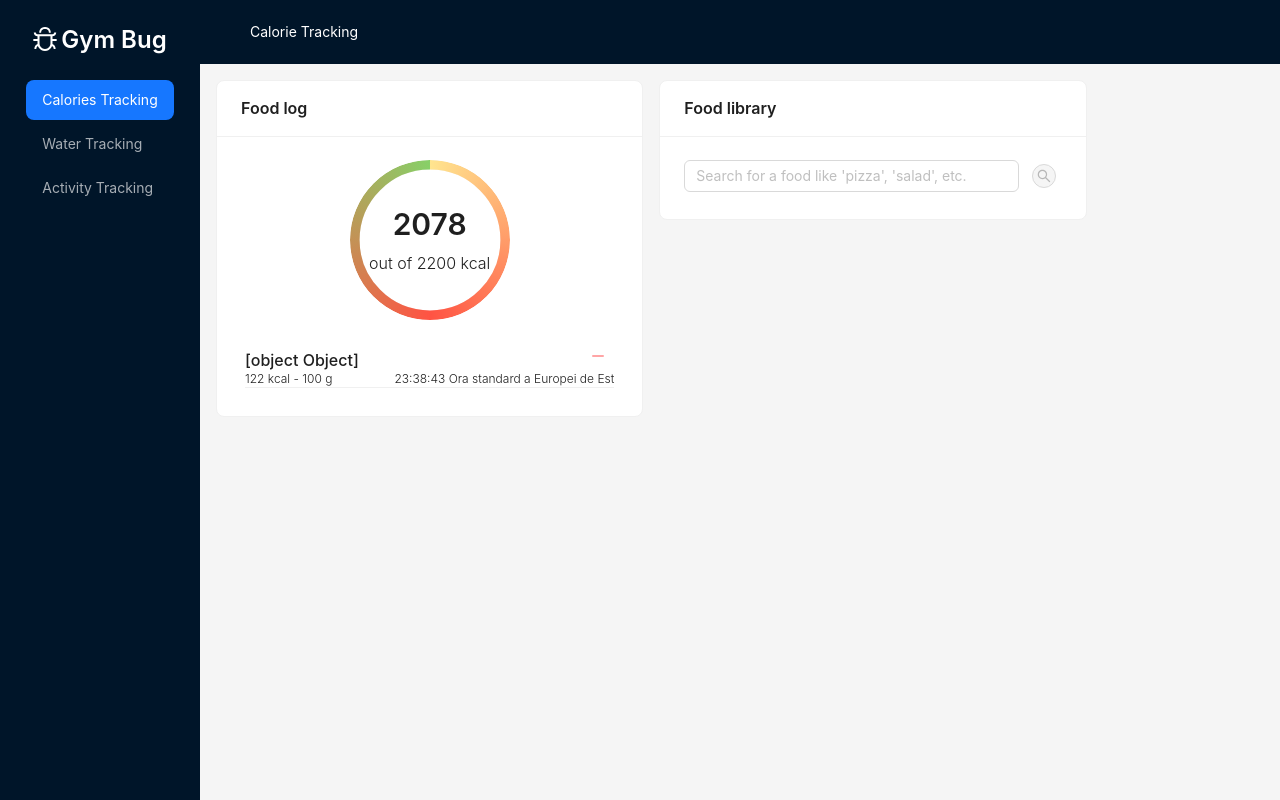
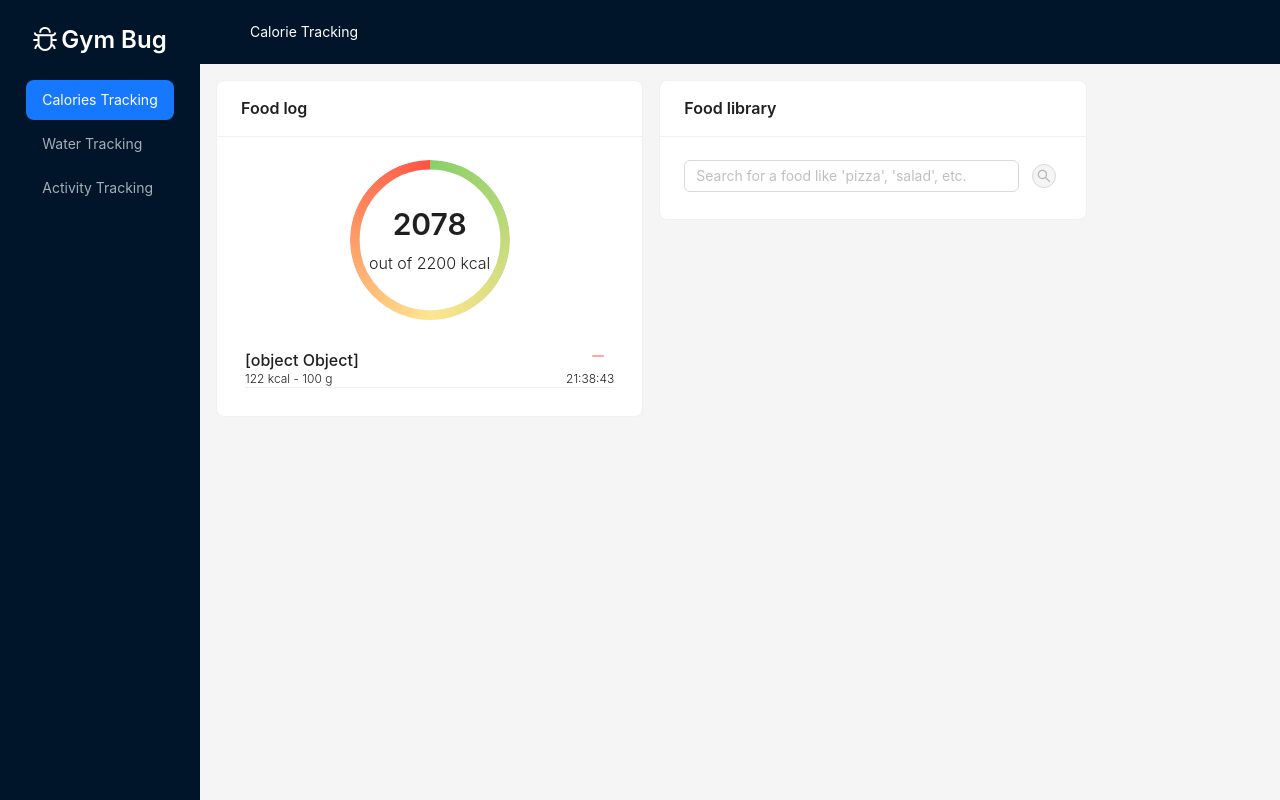
Before and after one commit to cezarmocanu/gym-bug, a React (Vite) app: page /calories in a window 1280 px wide. Built offline with nearby package versions, Linux system fonts and the light colour scheme.

Commit message:
I put the colors of the tracker in order

```diff
--- a/src/views/CaloriesView.jsx
+++ b/src/views/CaloriesView.jsx
@@ -22,8 +22,9 @@ import { v4 as uuidv4 } from "uuid";
 const { useMessage } = message;
 
 const dateFormat = Intl.DateTimeFormat("ro-RO", {
-  timeStyle: "full",
-  timeZone: "Europe/Bucharest",
+  hour: "numeric",
+  minute: "numeric",
+  second: "numeric",
 });
 const buildFoodURI = (query) => `/v1/nutrition?query=${query}`;
 const CALORIES_TARGET = 2200;
@@ -119,9 +120,9 @@ export const CaloriesView = () => {
         duration: 2,
       });
 
-      const indexToRemove = loggedFoods.findIndex((item) => item.uuid === 25);
+      const indexToRemove = loggedFoods.findIndex((item) => item.uuid === foodItem.uuid);
 
-      loggedFoods.splice(indexToRemove + 1, 1);
+      loggedFoods.splice(indexToRemove, 1);
       setLoggedFoods(loggedFoods);
     };
 
@@ -242,7 +243,7 @@ export const CaloriesView = () => {
           <Col span={10}>
             <Card title="Food log" style={{ minHeight: 140 }}>
               <Flex gap="sm" justify="end">
-                <Tooltip title="Joules logged today">
+                <Tooltip title="Calories logged today">
                   <Progress
                     status="active"
                     type="circle"
@@ -250,9 +251,9 @@ export const CaloriesView = () => {
                     percent={percentage}
                     size={160}
                     strokeColor={{
-                      "0%": "#ffe58f",
-                      "50%": "#ff5343",
-                      "100%": "#87d068",
+                      "0%": "#87d068",
+                      "50%": "#ffe58f",
+                      "100%":  "#ff5343",
                     }}
                     style={{ margin: "auto" }}
                   />
```
